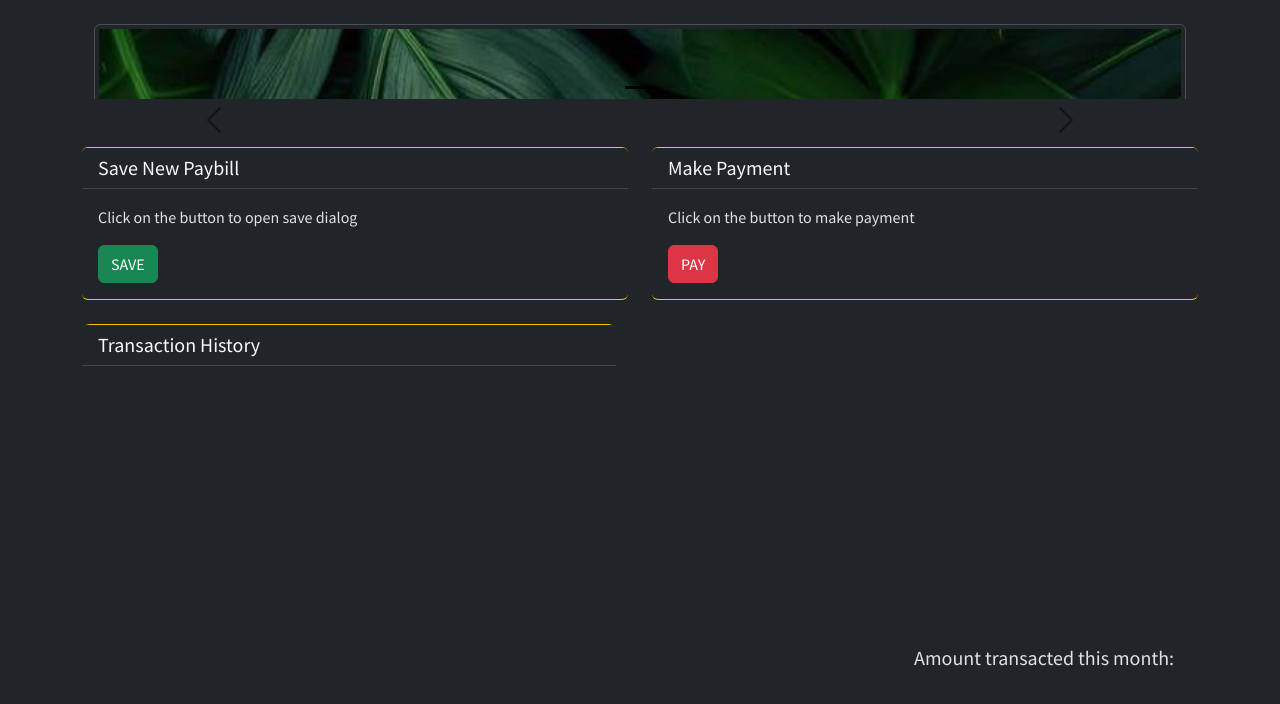
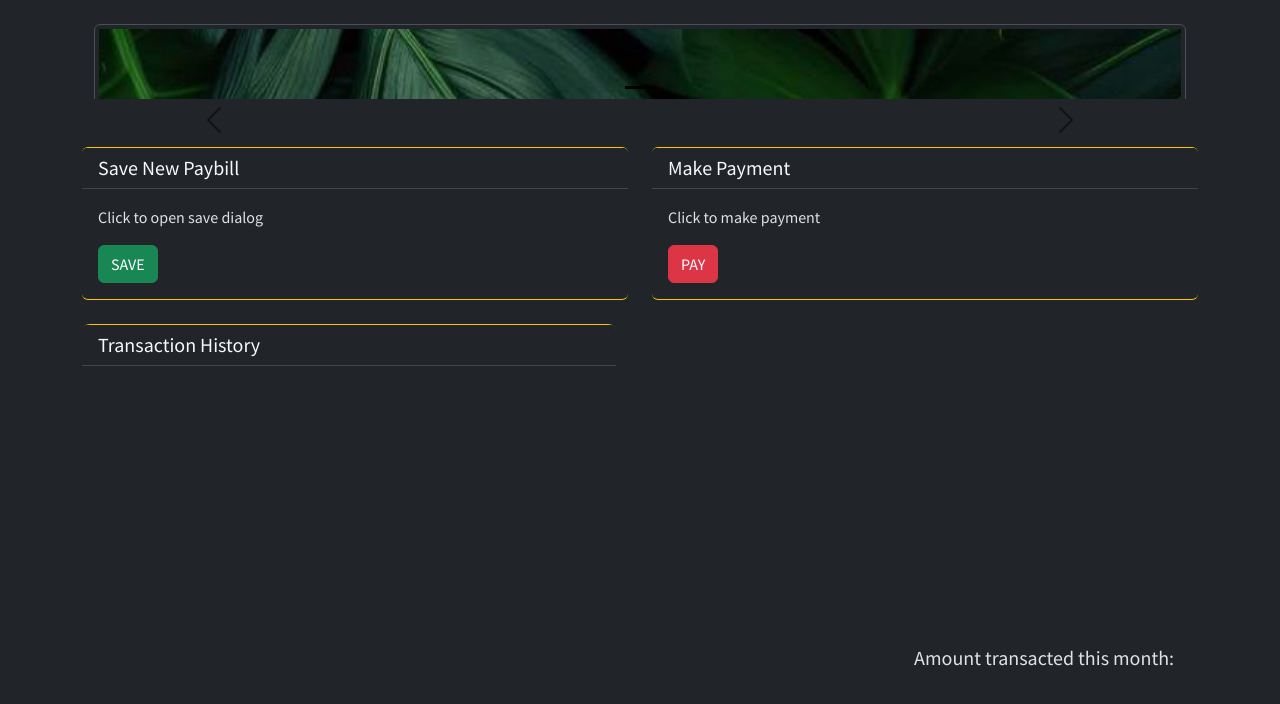
Before and after one commit to Pulse-Programmer/Independent-Project-Phase-1, a plain HTML site: page index.html in a window 1280 px wide. Drawn offline with nearby package versions, Linux system fonts and the light colour scheme; no server answers.

Commit message:
Edits slight text changes

```diff
--- a/index.html
+++ b/index.html
@@ -67,7 +67,7 @@
               <h5 class="card-title mb-0">Save New Paybill</h5>
             </div>
             <div class="card-body">
-              <p class="card-text">Click on the button to open save dialog</p>
+              <p class="card-text">Click to open save dialog</p>
               <button
                 type="button"
                 class="btn btn-success"
@@ -150,7 +150,7 @@
               <h5 class="card-title mb-0">Make Payment</h5>
             </div>
             <div class="card-body">
-              <p class="card-text">Click on the button to make payment</p>
+              <p class="card-text">Click to make payment</p>
               <button
                 type="button"
                 class="btn btn-danger"
```
